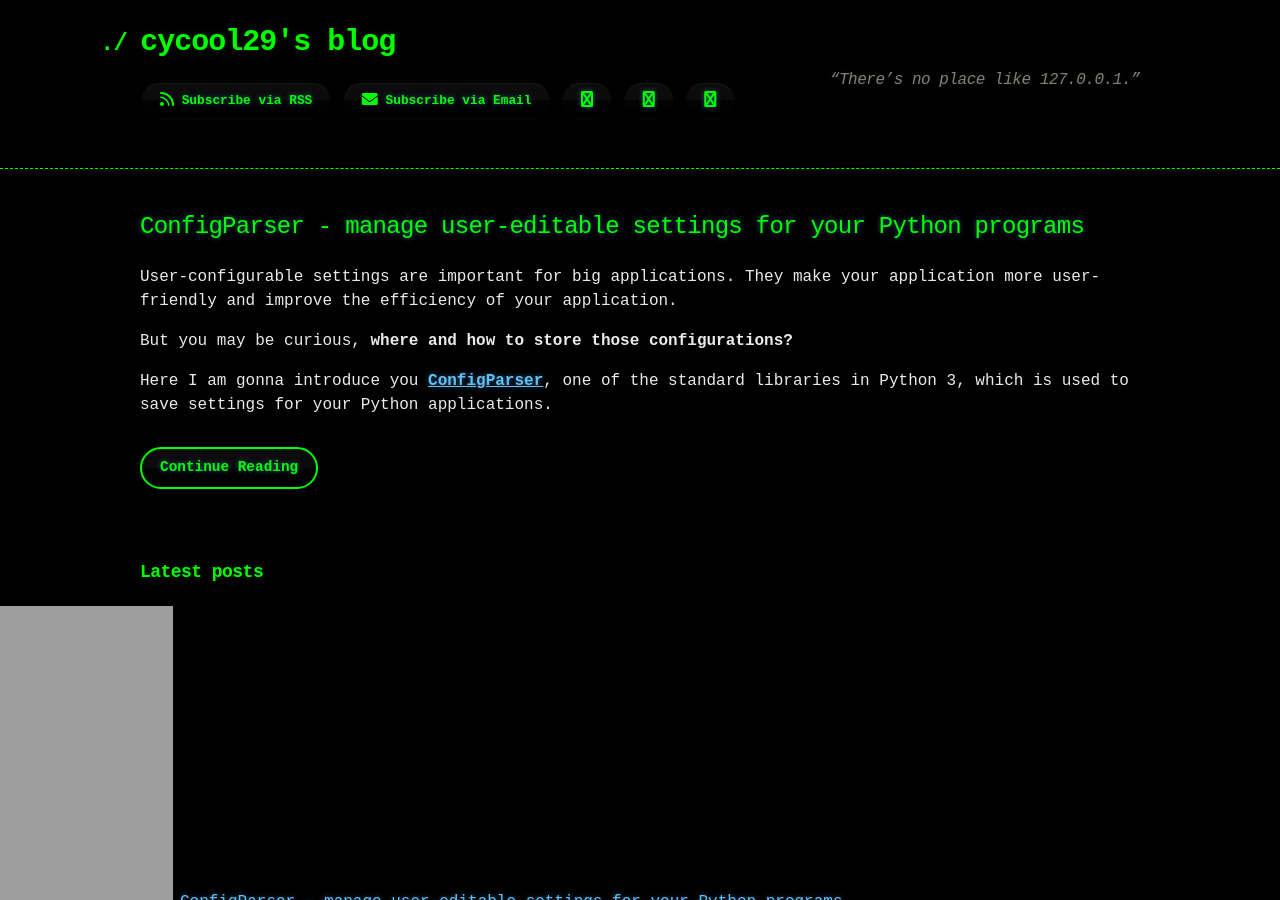
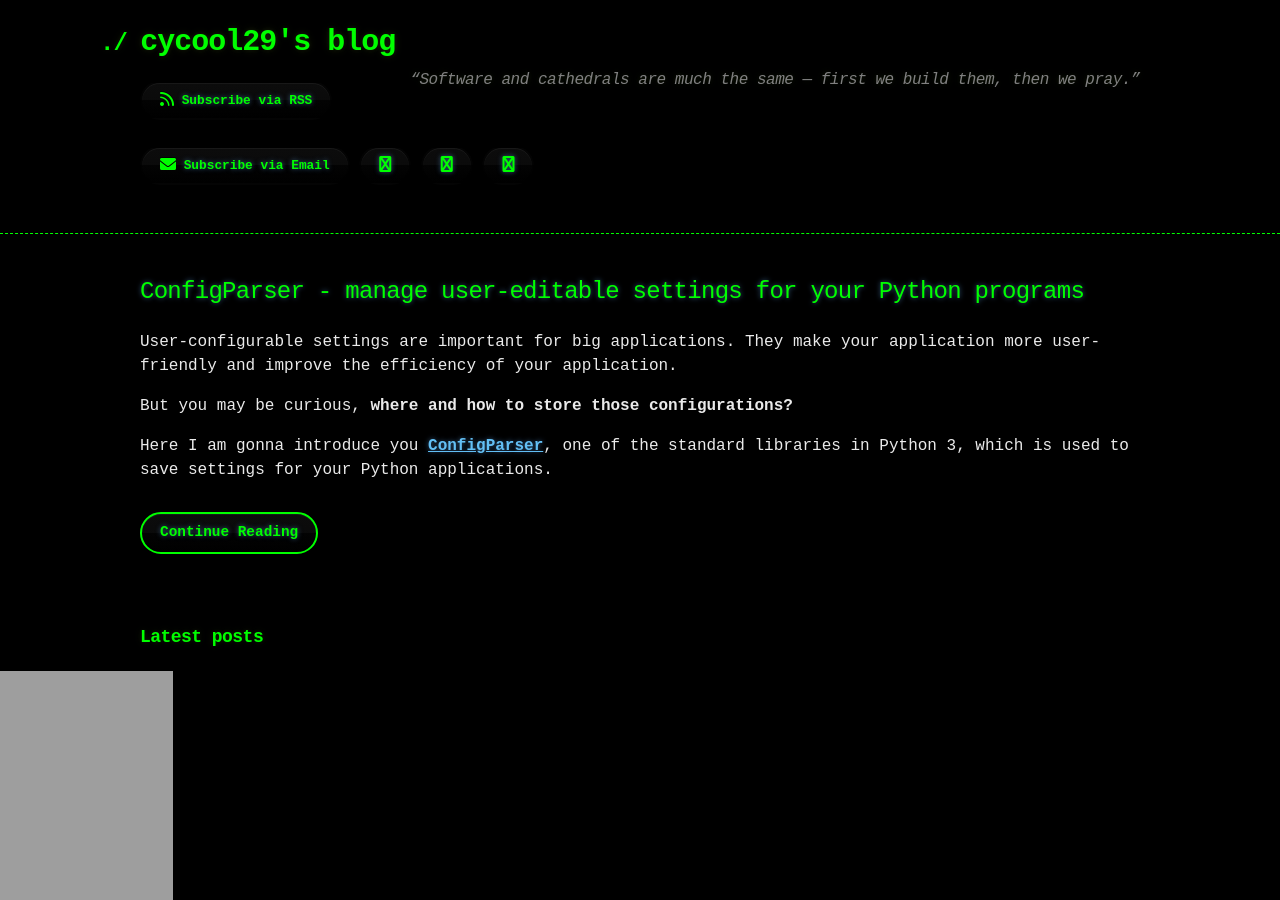
Before and after one commit to cycool29/cycool29.github.io, a Jekyll site: the page built from index.md, in a window 1280 px wide and 900 px high. Built offline with Jekyll 4.4.1, drawn with Linux system fonts in a browser that asks for light colours; a style sheet for code colours, icons or effects is not loaded.

Commit message:
Update quotes

```diff
--- a/_config.yml
+++ b/_config.yml
@@ -1,5 +1,5 @@
 title: cycool29's blog
-description: "“There’s no place like 127.0.0.1.” "
+description: "“Software and cathedrals are much the same — first we build them, then we pray.” "
 bio: A high school student. Intermediate in Python, Git, Bash. Learning JavaScript. He/Him. "
 author: cycool29
 url: https://cycool29.github.io
```
